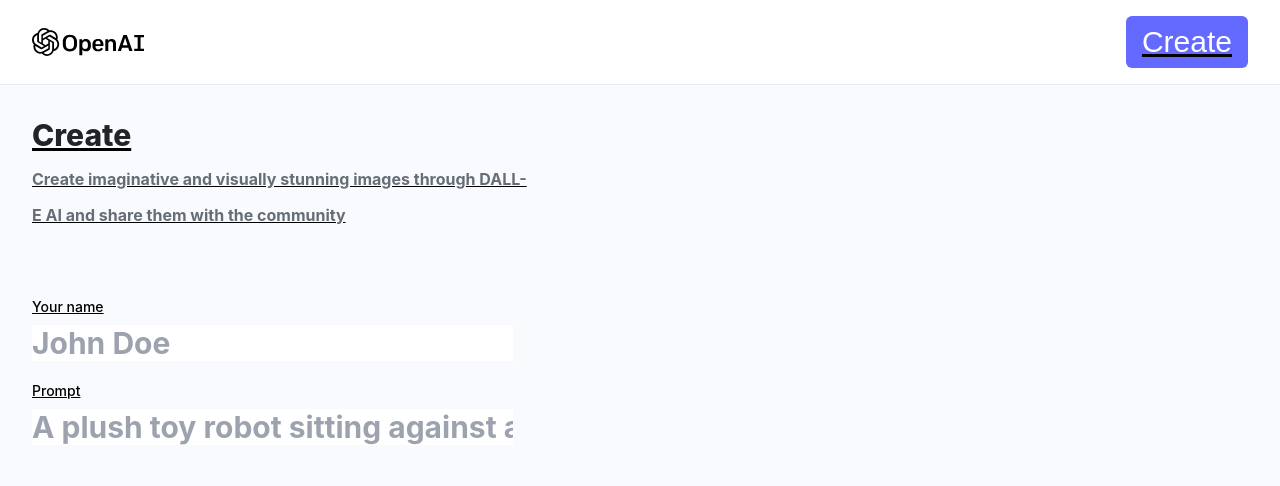
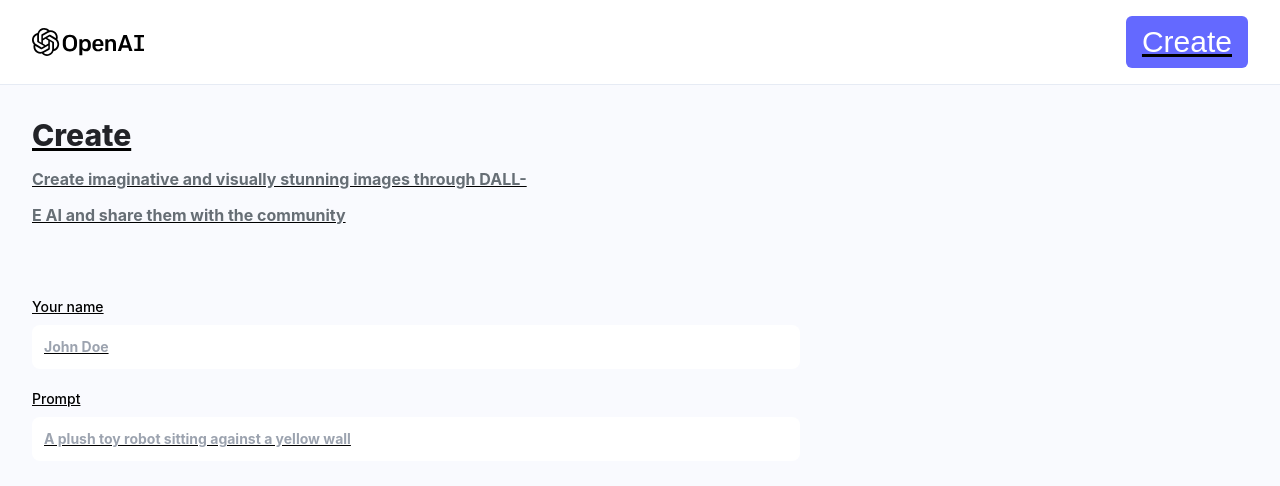
Before and after one commit to maciekpastuszak/dallee, a React (Vite) app in the folder client/: page /create-post in a window 1280 px wide. Shown: the top 486 px of the page. Built offline with nearby package versions, Linux system fonts and the light colour scheme; a web font is replaced by a local one.

Commit message:
add input styles

```diff
--- a/client/src/components/FormField.jsx
+++ b/client/src/components/FormField.jsx
@@ -28,6 +28,7 @@ const FormField = ({ labelName, type, name, placeholder, value, handleChange, is
         value={value}
         onChange={handleChange}
         required
+        className="bg-grey-50 border-grey-300 text-grey-900 text-sm rounded-lg focus:ring-[#4649ff] focus:border-[#4649ff] outline-none block w-full p-3"
       />
     </div>
   )
```
